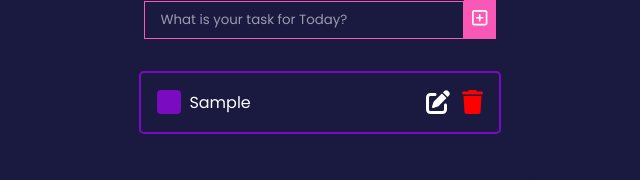
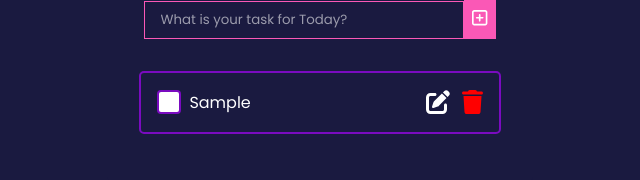
Before and after one commit to chiomavera/TaskMate, a React (Create React App) app: page / in a window 1280 px wide. Both pictures are taken after typing "Sample" into the empty fields and a click on the button "add task". Shown: the part 177-357 px from the top of the page, without its empty margins (320-960 px from the left). Built offline with nearby package versions, Linux system fonts and the light colour scheme.

Commit message:
[CHORE]: change style for checkbox on focus

```diff
--- a/src/index.modules.css
+++ b/src/index.modules.css
@@ -170,6 +170,7 @@ h1 {
 
 .custom__checkbox:hover input ~ .check__mark {
   background-color: #ccc;
+  border: 2px solid var(--blue);
 }
 
 .custom__checkbox input:checked ~ .check__mark {
@@ -177,7 +178,8 @@ h1 {
 }
 
 .custom__checkbox input:focus ~ .check__mark {
-  background-color: var(--blue);
+  border: 2px solid var(--blue) ;
+  outline: none;
 }
 
 .check__mark:after {
```
